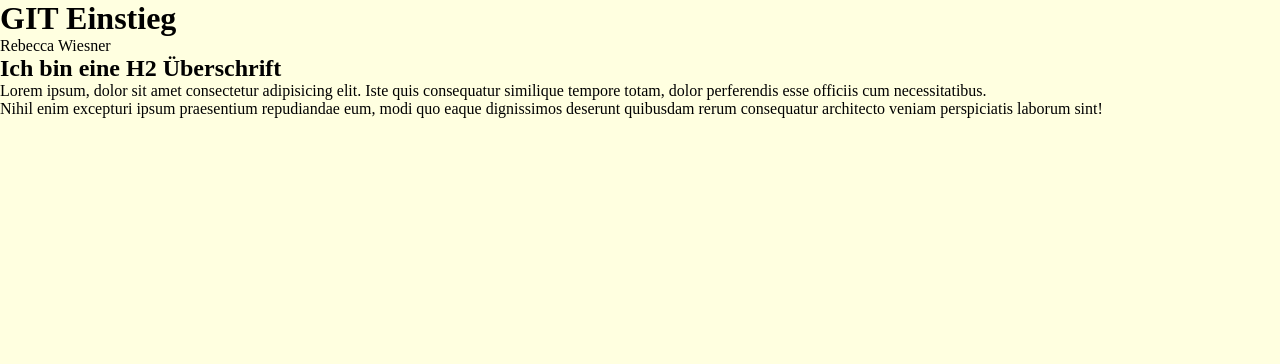
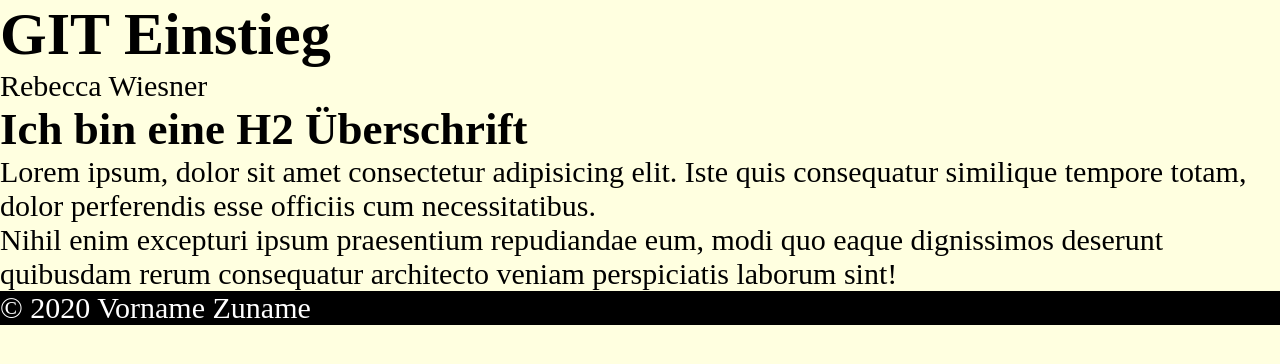
Before and after one commit to NXite/erste-webseite, a plain HTML site: page index.html in a window 1280 px wide. Drawn offline with Linux system fonts and the light colour scheme.

Commit message:
Footerbereich in HTML und CSS hinzugefügt

```diff
--- a/index.html
+++ b/index.html
@@ -14,9 +14,10 @@
     <main>
 <p>Lorem ipsum, dolor sit amet consectetur adipisicing elit. Iste quis consequatur similique tempore totam, dolor perferendis esse officiis cum necessitatibus.</p>
 <p>Nihil enim excepturi ipsum praesentium repudiandae eum, modi quo eaque dignissimos deserunt quibusdam rerum consequatur architecto veniam perspiciatis laborum sint!</p>
+    </main>
 
-
-
-    </main>
+    <footer>
+        &copy; 2020 Vorname Zuname
+    </footer>
 </body>
 </html>
--- a/style.css
+++ b/style.css
@@ -6,4 +6,10 @@
 
 body {
     background: lightyellow;
+    font-size: 30px;
 }
+
+footer {
+    color: white;
+    background: black;
+}
```
